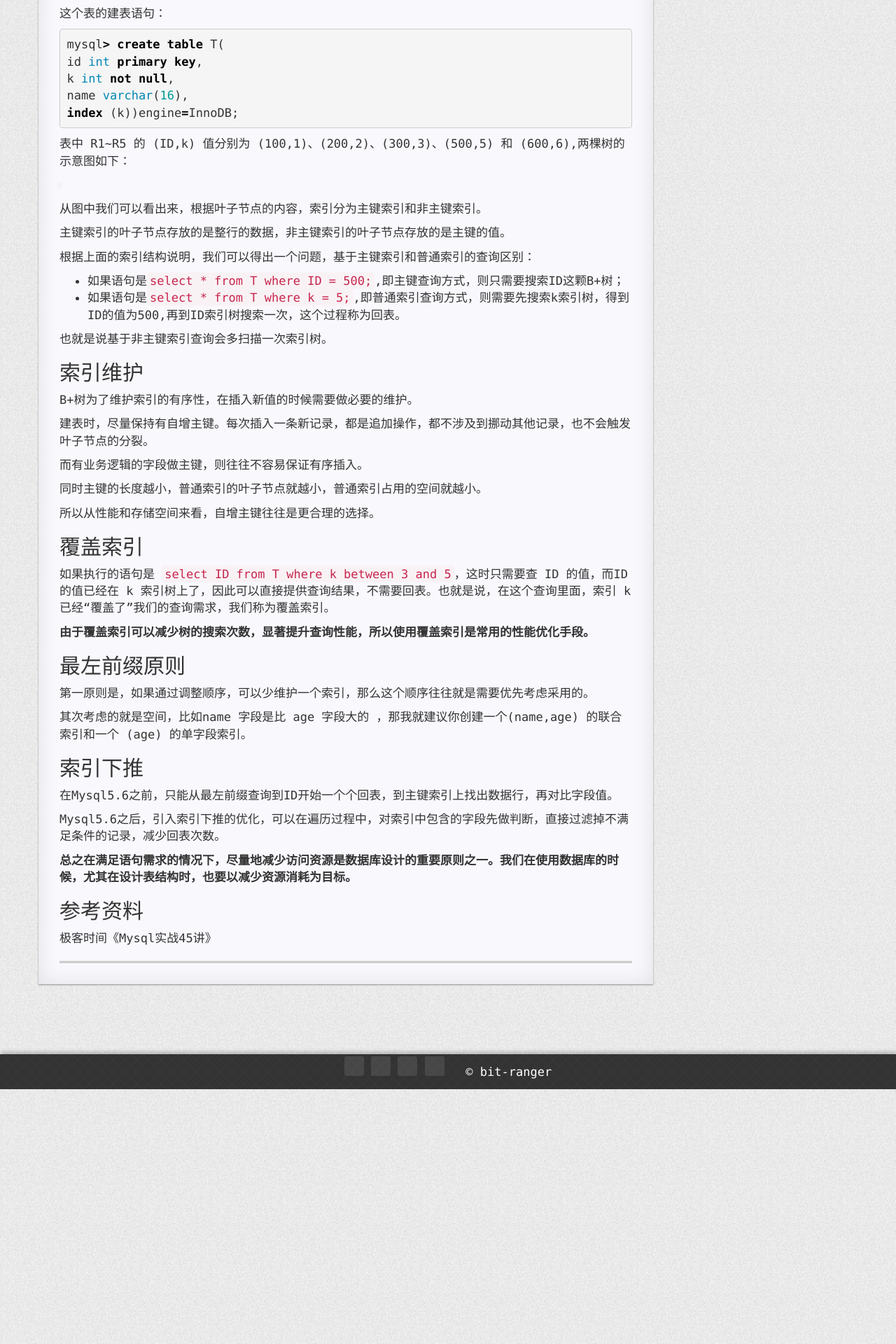
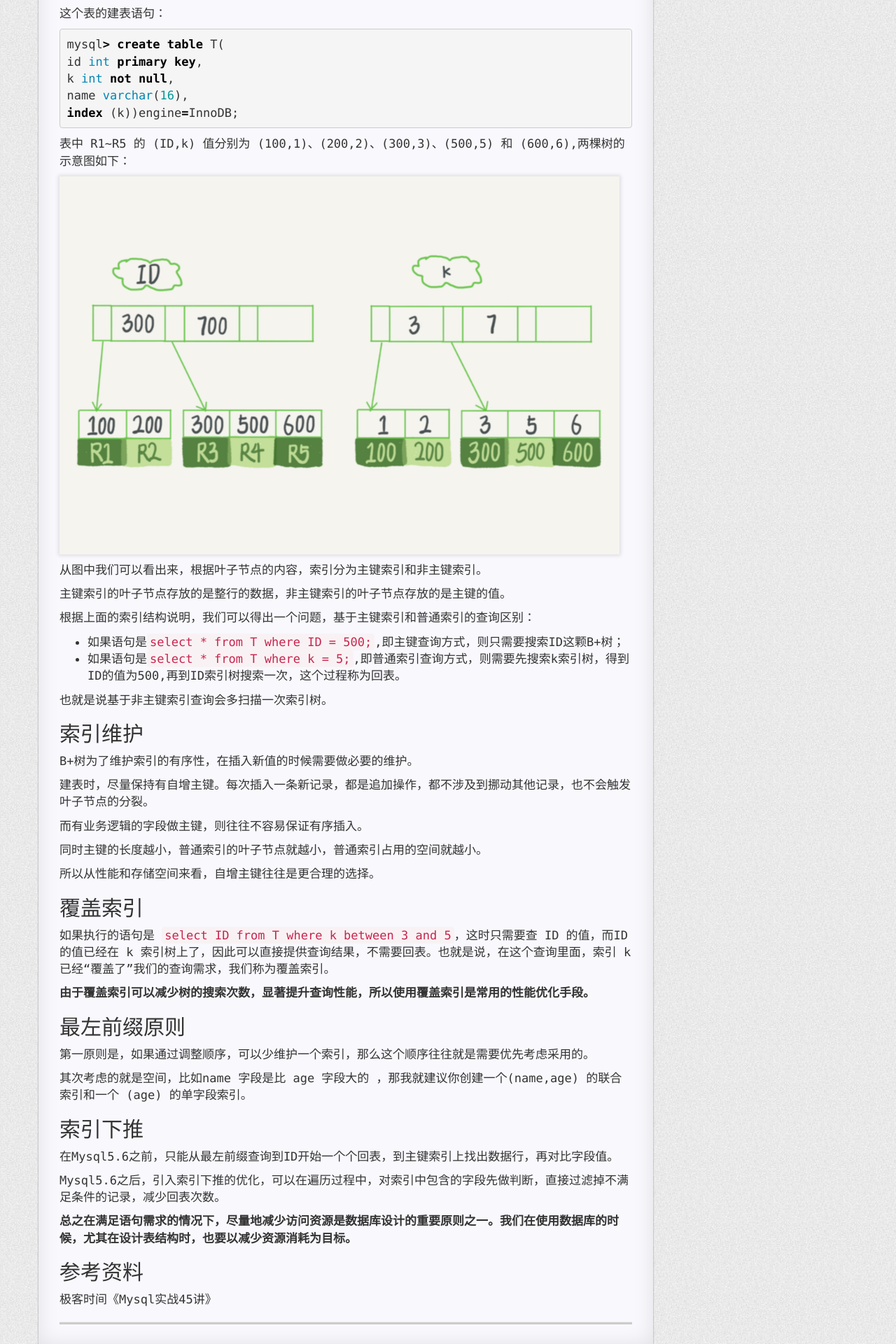
Before and after one commit to tsmliyun/tsmliyun.github.io, a Jekyll site: the page built from _posts/2019-02-07-深入浅出索引.md, in a window 1280 px wide. Shown: the part 1112-3032 px from the top of the page at 70% size. Built offline with Jekyll 4.4.1, drawn with Linux system fonts in a browser that asks for light colours; nearby versions of some CDN libraries; library files that are not in the unit come from our copies; comment, search, counter and statistics services are not loaded; a style sheet for code colours, icons or effects is not loaded.

Commit message:
图片地址问题

```diff
--- a/_posts/2019-02-07-深入浅出索引.md
+++ b/_posts/2019-02-07-深入浅出索引.md
@@ -50,7 +50,7 @@ index (k))engine=InnoDB;
 
 表中 R1~R5 的 (ID,k) 值分别为 (100,1)、(200,2)、(300,3)、(500,5) 和 (600,6),两棵树的示意图如下：
 
-![](https://tsmliyun.github.io/styles/images/suoyin.png)
+![](https://tsmliyun.github.io/static/img/suoyin.png)
 
 从图中我们可以看出来，根据叶子节点的内容，索引分为主键索引和非主键索引。
 
```
Also changed, not shown: _posts/2019-09-26-关于PHP内存溢出的思考.md (+1 -1 lines), static/img/php-memory.png (added), static/img/suoyin.png (added).
